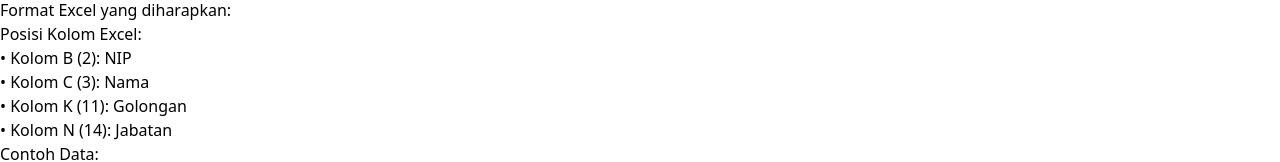
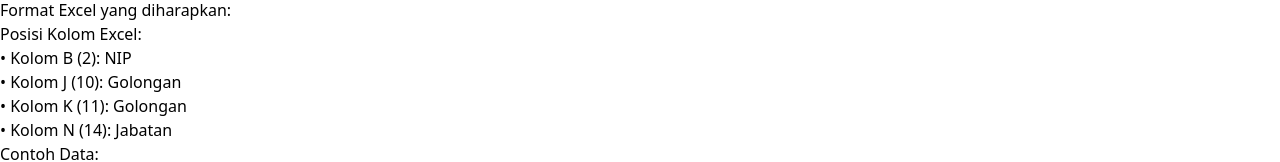
Before and after one commit to kepegawaianpusdiklatwas/pegawai-json, a React (Vite) app: page / in a window 1280 px wide. Shown: the part 320-482 px from the top of the page. Built offline with nearby package versions, Linux system fonts and the light colour scheme.

Commit message:
Update Golongan column mapping to column 10

```diff
--- a/src/components/FileUpload.tsx
+++ b/src/components/FileUpload.tsx
@@ -78,7 +78,7 @@ const FileUpload: React.FC<FileUploadProps> = ({ onFileSelect, isProcessing }) =
             <div className="font-medium text-gray-800 border-b pb-1 mb-2">Posisi Kolom Excel:</div>
             <div className="grid grid-cols-2 gap-4 text-gray-600">
               <div>• Kolom B (2): NIP</div>
-              <div>• Kolom C (3): Nama</div>
+                <div>• Kolom J (10): Golongan</div>
               <div>• Kolom K (11): Golongan</div>
               <div>• Kolom N (14): Jabatan</div>
             </div>
--- a/src/utils/excelProcessor.ts
+++ b/src/utils/excelProcessor.ts
@@ -29,12 +29,12 @@ export const processExcelFile = (file: File): Promise<Pegawai[]> => {
           // Mapping kolom sesuai pengaturan:
           // NIP: kolom 2 (index 1) - tanpa spasi
           // Nama: kolom 3 (index 2)
-          // Golongan: kolom 11 (index 10)
+          // Golongan: kolom 10 (index 9)
           // Jabatan: kolom 14 (index 13)
           const employee: Pegawai = {
             NIP: row[1] ? String(row[1]).trim().replace(/\s+/g, '') : '',
             Nama: row[2] ? String(row[2]).trim() : '',
-            Golongan: row[10] ? String(row[10]).trim() : '',
+            Golongan: row[9] ? String(row[9]).trim() : '',
             Jabatan: row[13] ? String(row[13]).trim() : ''
           };
 
```
